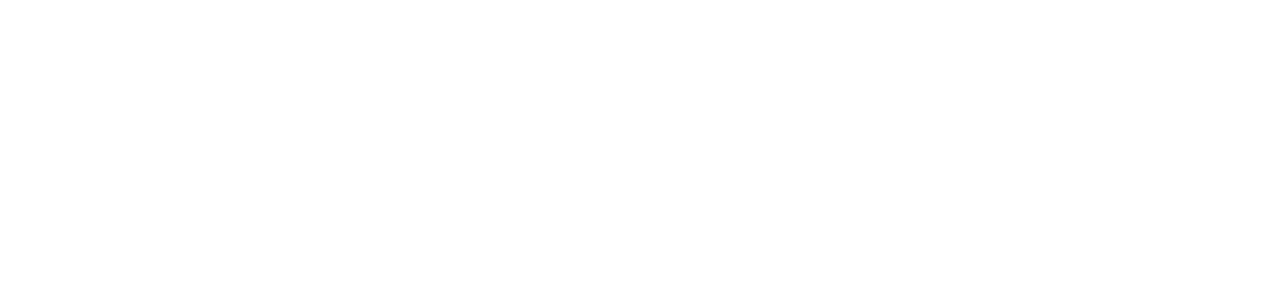
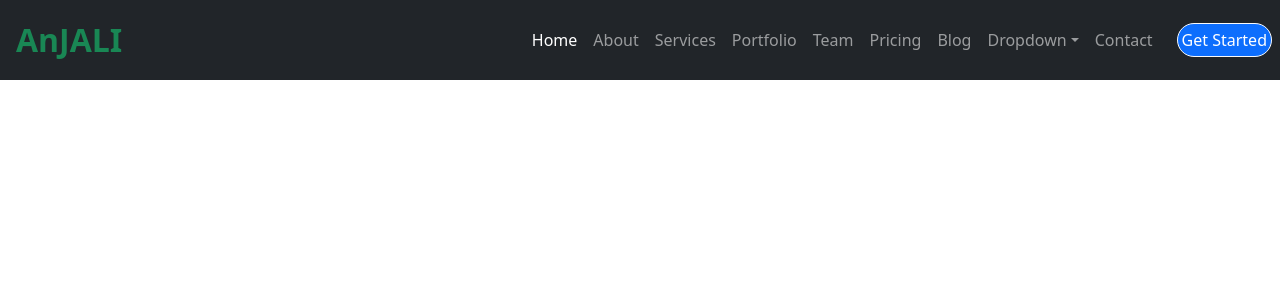
Before and after one commit to anjali-2511/AJSpire-Internship-Journey-, a React (Vite) app in the folder ReactJs_Mini_Project/QR_Code_Generator_Using_User_Details/vite-project/: page / in a window 1280 px wide. Shown: the top 300 px of the page. Built offline with nearby package versions, Linux system fonts and the light colour scheme.

Commit message:
Edited Some Code

```diff
--- a/ReactJs_Mini_Project/QR_Code_Generator_Using_User_Details/vite-project/src/NavBar.jsx
+++ b/ReactJs_Mini_Project/QR_Code_Generator_Using_User_Details/vite-project/src/NavBar.jsx
@@ -1,7 +1,76 @@
 function NavBar(){
     return(
         <>
+        <nav class="navbar navbar-expand-lg navbar-dark bg-dark m-0 p-2">
 
+            <a class="navbar-brand fs-2 p-2 fw-bold text-success" href="#">
+             AnJALI
+            </a>
+
+            <button class="navbar-toggler" type="button" data-bs-toggle="collapse" data-bs-target="#navbarNav">
+              <span class="navbar-toggler-icon"></span>
+            </button>
+
+            <div class="collapse navbar-collapse" id="navbarNav">
+
+              <ul class="navbar-nav ms-auto align-items-lg-center">
+
+                <li class="nav-item">
+                  <a class="nav-link active" href="#">Home</a>
+                </li>
+
+                <li class="nav-item">
+                  <a class="nav-link" href="#">About</a>
+                </li>
+
+                <li class="nav-item">
+                  <a class="nav-link" href="#">Services</a>
+                </li>
+
+                <li class="nav-item">
+                  <a class="nav-link" href="#">Portfolio</a>
+                </li>
+
+                <li class="nav-item">
+                  <a class="nav-link" href="#">Team</a>
+                </li>
+
+                <li class="nav-item">
+                  <a class="nav-link" href="#">Pricing</a>
+                </li>
+
+                <li class="nav-item">
+                  <a class="nav-link" href="#">Blog</a>
+                </li>
+
+                <li class="nav-item dropdown">
+                  <a class="nav-link dropdown-toggle" href="#" role="button" data-bs-toggle="dropdown">
+                    Dropdown
+                  </a>
+
+                  <ul class="dropdown-menu">
+                    <li><a class="dropdown-item" href="#">Dropdown1</a></li>
+                    <li><a class="dropdown-item" href="#">Dropdown2</a></li>
+                    <li><a class="dropdown-item" href="#">Dropdown3</a></li>
+                    <li><a class="dropdown-item" href="#">Dropdown4</a></li>
+                  </ul>
+                </li>
+
+                <li class="nav-item">
+                  <a class="nav-link" href="#">Contact</a>
+                </li>
+
+                <li class="nav-item ms-lg-3 mt-2 mt-lg-0">
+                  <a href="#" class="btn btn-outline-light rounded-pill p-1 bg-primary text-white">
+                    Get Started
+                  </a>
+                </li>
+
+              </ul>
+
+            </div>
+
+        </nav>
         </>
     )
 };
```
